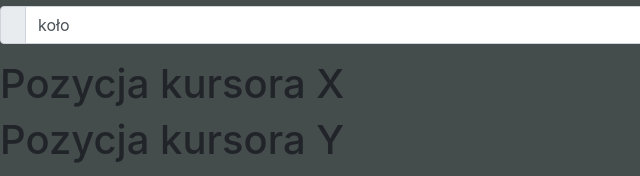
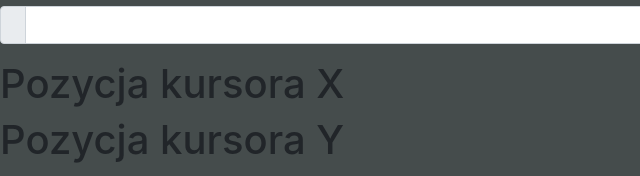
Before and after one commit to POLSL-WAGO/Algorithm0, a plain HTML site: page index.html in a window 1280 px wide. Shown: the part 304-480 px from the top of the page, 0-640 px from the left. Drawn offline with nearby package versions, Linux system fonts and the light colour scheme.

Commit message:
figures menu fixed

```diff
--- a/index.html
+++ b/index.html
@@ -24,10 +24,11 @@
       <label class="input-group-text" for="inputGroupSelect01"><p class="result"></p></label>
     </div>
     <select class="custom-select" name="custom-select" id="inputGroupSelect01">
-      <option value="koło" selected>koło</option>
+      <option value="koło" selected></option>
+      <option value="koło">koło</option>
       <option value="kwadrat">kwadrat</option>
       <option value="prostokąt">prostokąt</option>
-      <option value="trujkąt">trujkąt</option>
+      <option value="trujkąt">trójkąt</option>
     </select>
   </div>
   <h1>Pozycja kursora X <span id="X" class="badge badge-secondary"></span></h1>
```
